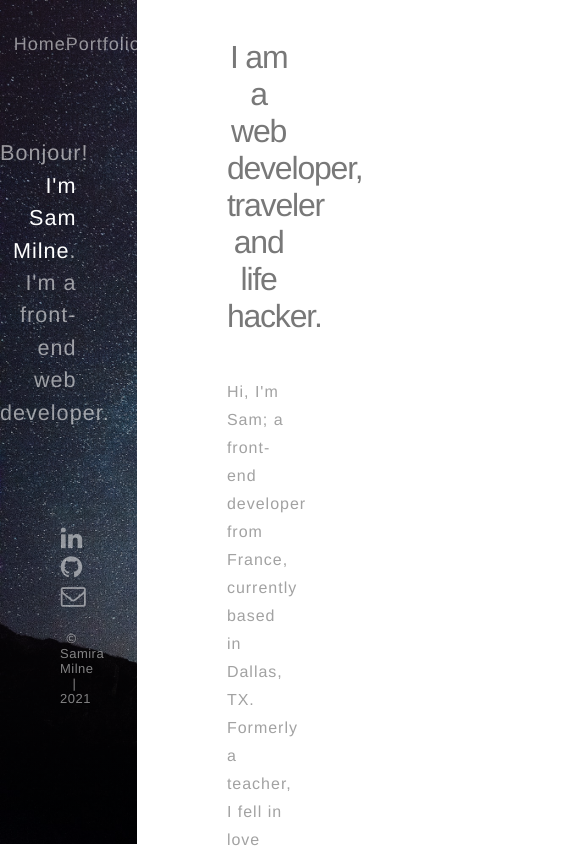
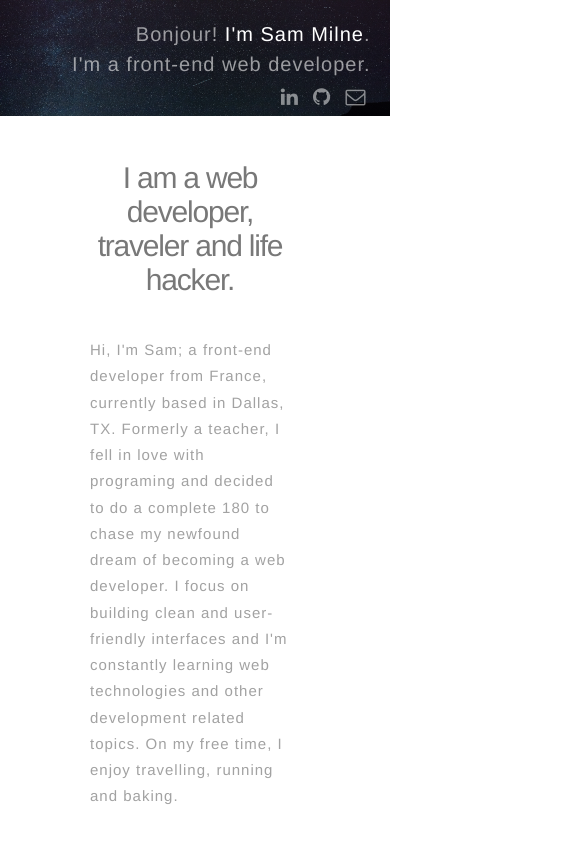
Before and after one commit to MilneS/MilneS.github.io, a React (Create React App) app: page / in a window 390 px wide. Shown: the top 847 px of the page, 585 px wide, since content can reach past the window. Built offline with nearby package versions, Linux system fonts and the light colour scheme.

Commit message:
media 768

```diff
--- a/src/App.module.css
+++ b/src/App.module.css
@@ -24,3 +24,20 @@
   margin-left: 35.1%;
   height: 100%;
 }
+
+
+@media(max-width:768px){
+  .appContainer {
+    flex-direction: column;
+  }
+  .left {
+    width: 100%;
+    position: unset;
+    height: 25%;
+  }
+  .right {
+    margin-left: 0px;
+    width: 100%;
+    height: 75%;
+  }
+}
--- a/src/comps/About.js
+++ b/src/comps/About.js
@@ -1,10 +1,12 @@
 import classes from "./About.module.css";
+import profilePic from '../linkedinpic.png';
 
 const About = () => {
   return (
     <>
       <div className={classes.containerright}>
         <div id="home">
+        <img className={classes.profilepic} src={profilePic} alt="" />
           <h2 className={classes.fsttitle}>
             I am a web developer, traveler and life hacker.
           </h2>
--- a/src/comps/About.module.css
+++ b/src/comps/About.module.css
@@ -1,4 +1,3 @@
-
 /* --ABOUT-- */
 
 .containerright {
@@ -9,8 +8,17 @@
   padding-right: 100px;
   font-family: "Source Sans Pro", Helvetica, sans-serif;
   font-size: 16pt;
-    text-align: right;
   height: 100%;
+  text-align: center;
+}
+.profilepic{
+  width: 200px;
+  height: 200px;
+  justify-content: flex-start;
+  margin-top: 20%;
+  border-radius: 50%;
+  border: 5px solid #a2a2a263;
+  opacity:0.95;
 }
 
 .fsttitle {
@@ -18,7 +26,7 @@
   text-align: center;
   font-size: 32px;
   font-weight: 400;
-    padding-top: 20%;
+  padding-top: 10%;
   letter-spacing: -1.2px;
 }
 .title {
@@ -41,7 +49,20 @@
 }
 
 .line {
-    margin-top: 10%;
+  margin-top: 20%;
   margin-bottom: 10%;
   border-top: 2px solid rgba(131, 130, 130, 0.198);
 }
+
+
+@media (max-width: 768px) {
+  .profilepic{
+    display: none;
+  }
+  .fsttitle {
+    font-size: 30px;
+  }
+  .message {
+    font-size: 15px;
+  }
+}
--- a/src/comps/Contact.js
+++ b/src/comps/Contact.js
@@ -35,9 +35,9 @@ const Contact = () => {
 
   return (
     <>
-      <div className={classes.containerright}>
+      <div className={classes.containerright} id="contact" >
         <div>
-          <h2 className={classes.title} id="contact">
+          <h2 className={classes.title}>
             Get In Touch
           </h2>
         </div>
--- a/src/comps/Contact.module.css
+++ b/src/comps/Contact.module.css
@@ -52,9 +52,9 @@
   padding: 0px;
   position: absolute;
   color: #49bf9d;
-  top:0px;
-  left:0px;
-  margin:0px;
+  top: 0px;
+  left: 0px;
+  margin: 0px;
 }
 
 .formstyle,
@@ -132,3 +132,22 @@ button:hover {
   color: #49bf9d;
   transition: 400ms;
 }
+
+@media (max-width: 768px) {
+  .message {
+    font-size: 15px;
+  }
+  .emailIcons {
+    margin-left: 30px;
+    font-size: 14px;
+  }
+  .emailIcons * {
+    margin: 0px 0px;
+  }
+  .emailIcons>p{
+    margin-bottom: 15px;
+  }
+  .country {
+    line-height: 1.5em;
+  }
+}
--- a/src/comps/Home.js
+++ b/src/comps/Home.js
@@ -5,9 +5,8 @@ const Home = () => {
   return (
     <>
       <div className={classes.containerleft}>
-
         <div className={classes.bonjour}>
-          <p>
+          <p className={classes.bonjourp}>
             Bonjour! <span className={classes.sam}>I'm Sam Milne</span>.<br />
             I'm a front-end web developer.
           </p>
--- a/src/comps/Home.module.css
+++ b/src/comps/Home.module.css
@@ -17,13 +17,16 @@
   font-size: 21.6px;
   font-weight: 500;
   line-height: 1.5em;
-  padding-top: 35%;
-  padding-bottom: 54%;
+  padding-top: 37%;
+  padding-bottom: 60%;
   padding-right: 60px;
   letter-spacing: 1px;
 }
+.bonjourp{
+  margin:0px;
+}
 
-.sam{
+.sam {
   color: white;
 }
 
@@ -47,3 +50,29 @@
   letter-spacing: 0.5px;
   color: #ffffff80;
 }
+
+@media (max-width: 768px) {
+  .containerleft {
+    text-align: unset;
+    text-align: right;
+    padding-right: 5%
+  }
+  .bonjour {
+    font-size: 20px;
+    padding-top: 5%;
+    padding-bottom: 0%;
+    margin-bottom: 2%;
+    padding-right: 0px;
+  }
+  .name {
+    display: none;
+  }
+  .lefticons {
+    padding-bottom: 2%;
+    font-size: 20px;
+    padding-right: 0px;
+    margin-right: 5px;
+
+
+  }
+}
--- a/src/comps/Modal.module.css
+++ b/src/comps/Modal.module.css
@@ -58,6 +58,10 @@
 .modalimg {
   border-bottom-right-radius: 0%;
   border-bottom-left-radius: 0%;
+  width: 100%;
+  height: 100%;
+  border-radius: 5%;
+  border: 3px solid #a2a2a263;
 }
 
 .modaltitle {
--- a/src/comps/Navbar.module.css
+++ b/src/comps/Navbar.module.css
@@ -33,3 +33,11 @@ a:hover {
   transition: 400ms;
   opacity: 100%;
 }
+
+
+
+@media(max-width:768px){
+  .header, ul{
+    display:none
+  }
+}
--- a/src/comps/Portfolio.js
+++ b/src/comps/Portfolio.js
@@ -25,7 +25,7 @@ const Portfolio = () => {
           {ProjectsData.map((item) => (
             <li key={item.id}>
               <div className={classes.imgcontainer}>
-                <img src={item.pic} alt="" />
+                <img className={classes.imgs} src={item.pic} alt="" />
                 <div className={classes.after}>
                   <p
                     onClick={() => modalHandler(true, item)}
@@ -56,7 +56,7 @@ const Portfolio = () => {
           <button id="bouton">Full Portfolio</button>
         </a>
       </div>
-      <div className={classes.line} id="contact" />
+      <div className={classes.line} />
     </div>
   );
 };
--- a/src/comps/Portfolio.module.css
+++ b/src/comps/Portfolio.module.css
@@ -22,7 +22,7 @@
 }
 
 .line {
-  margin-top: 10%;
+  margin-top: 20%;
   margin-bottom: 10%;
   border-top: 2px solid rgba(131, 130, 130, 0.198);
 }
@@ -132,7 +132,7 @@ a {
   height: 100%;
   display: none;
 }
-img {
+.imgs{
   width: 100%;
   height: 100%;
   border-radius: 5%;
```
Also changed, not shown: src/linkedinpic.png (added). Lines whose indentation alone changed are shown as unchanged.
